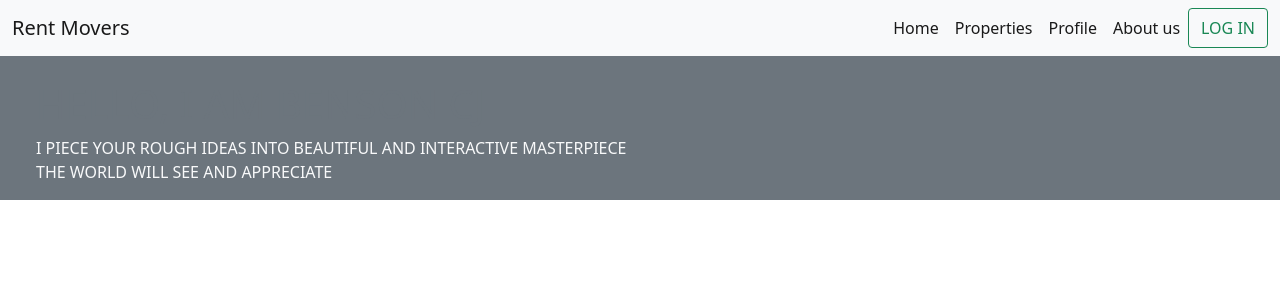
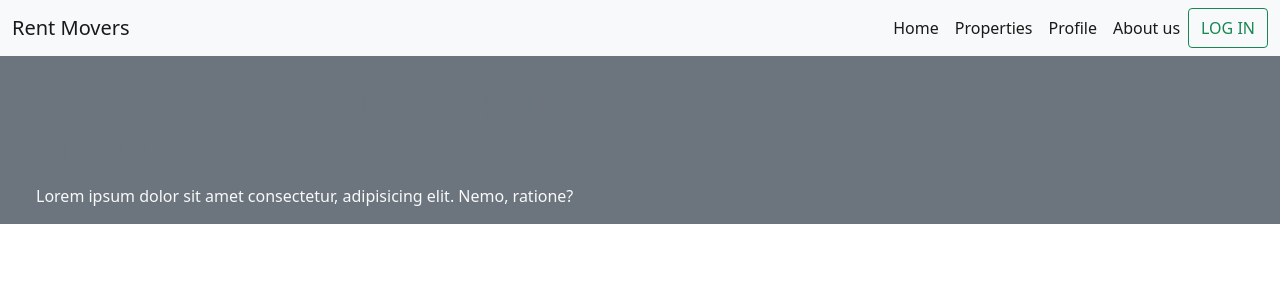
Before and after one commit to Frontend-Web-Dev-Project-Cohort-5/Rentmovers, a React (Create React App) app: page / in a window 1280 px wide. Shown: the top 300 px of the page. Built offline with nearby package versions, Linux system fonts and the light colour scheme.

Commit message:
modified content in hero

```diff
--- a/src/components/Hero.js
+++ b/src/components/Hero.js
@@ -1,41 +1,20 @@
+let Hero = () => {
+  return (
+    <div className="row hero11 bg-secondary">
+      <div className="col-xs-12 col-sm-12 col-md-6 col-lg-6">
+        <div className="row mt-4 ms-4">
+          <h1 className="text-secondary">
+            EASY WAY TO FIND A PERFECT PROPERTY
+          </h1>
 
-let Hero = () => {
-    return(
-        <div className="row hero11 bg-secondary">
-            <div className="col-xs-12 col-sm-12 col-md-6 col-lg-6">
-
-                <div className="row mt-4 ms-4">
-                    <h1 className="text-secondary">HELLO, I AM BENSON CJ</h1>
-
-                    <p className="text-light">I PIECE YOUR ROUGH IDEAS INTO BEAUTIFUL AND INTERACTIVE MASTERPIECE THE WORLD WILL SEE AND APPRECIATE</p>
-                </div>
-            </div>
+          <p className="text-light">
+            Lorem ipsum dolor sit amet consectetur, adipisicing elit. Nemo,
+            ratione?
+          </p>
         </div>
-    )
-}
-
-
-
-// function Hero() {
-//     return (
-//     <>
-//     <div className=" row hero11 bg-secondary">
-//         <div className="col-xs-12 col-sm-12 col-md-6 col-lg-6">
-
-//             <div className="row mt-4 ms-4">
-//               <h1 className="text-secondary">HELLO, I AM BENSON CJ</h1>
-
-//               <p className="text-light">I PIECE YOUR ROUGH IDEAS INTO BEAUTIFUL AND INTERACTIVE MASTERPIECE THE WORLD WILL SEE AND APPRECIATE</p>
-//         </div>
-//     </div>
-
-//     </>
-//     );
-// }
-
-
-
-
-
+      </div>
+    </div>
+  );
+};
 
 export default Hero;
```
